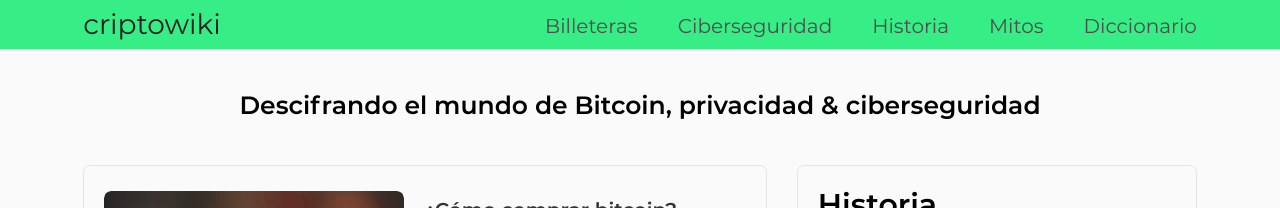
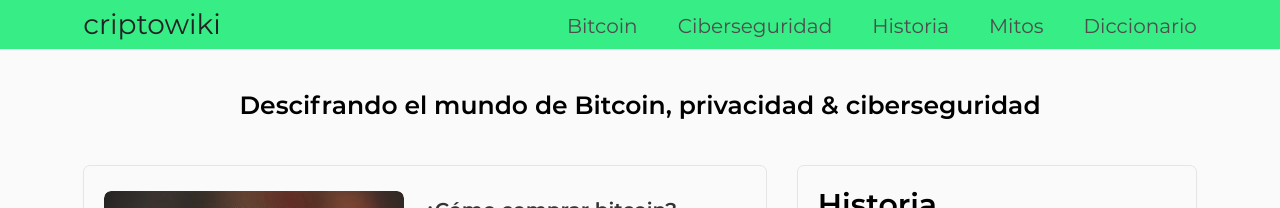
Before and after one commit to criptowiki/criptowiki, a Jekyll site: the page built from index.html, in a window 1280 px wide. Shown: the top 208 px of the page. Built offline with Jekyll 4.4.1, drawn with Linux system fonts in a browser that asks for light colours; some web fonts are replaced.

Commit message:
Replace 'Wallets' with 'Bitcoin' in navigation

```diff
--- a/_data/nav.yml
+++ b/_data/nav.yml
@@ -1,5 +1,5 @@
-- name: Billeteras
-  link: /billeteras/
+- name: Bitcoin
+  link: /bitcoin/
 - name: Ciberseguridad
   link: /ciberseguridad/
 - name: Historia
```
